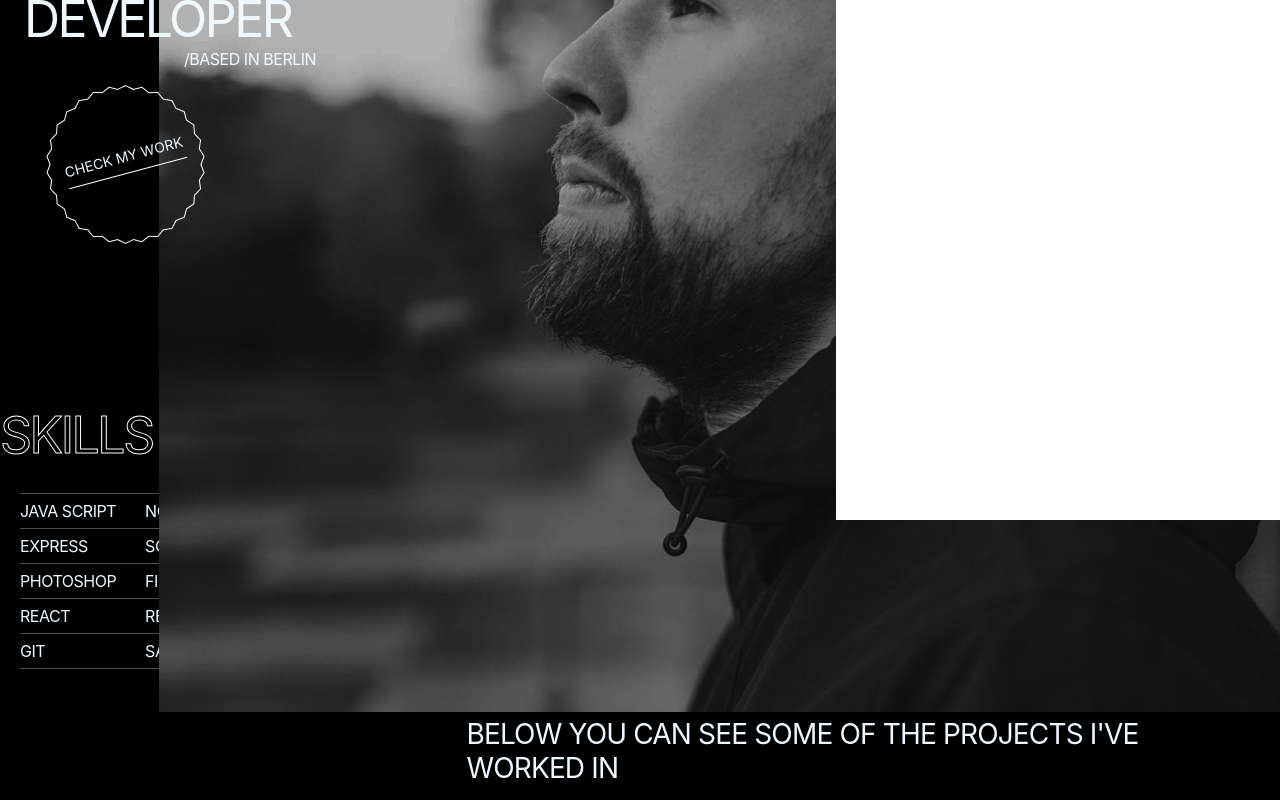
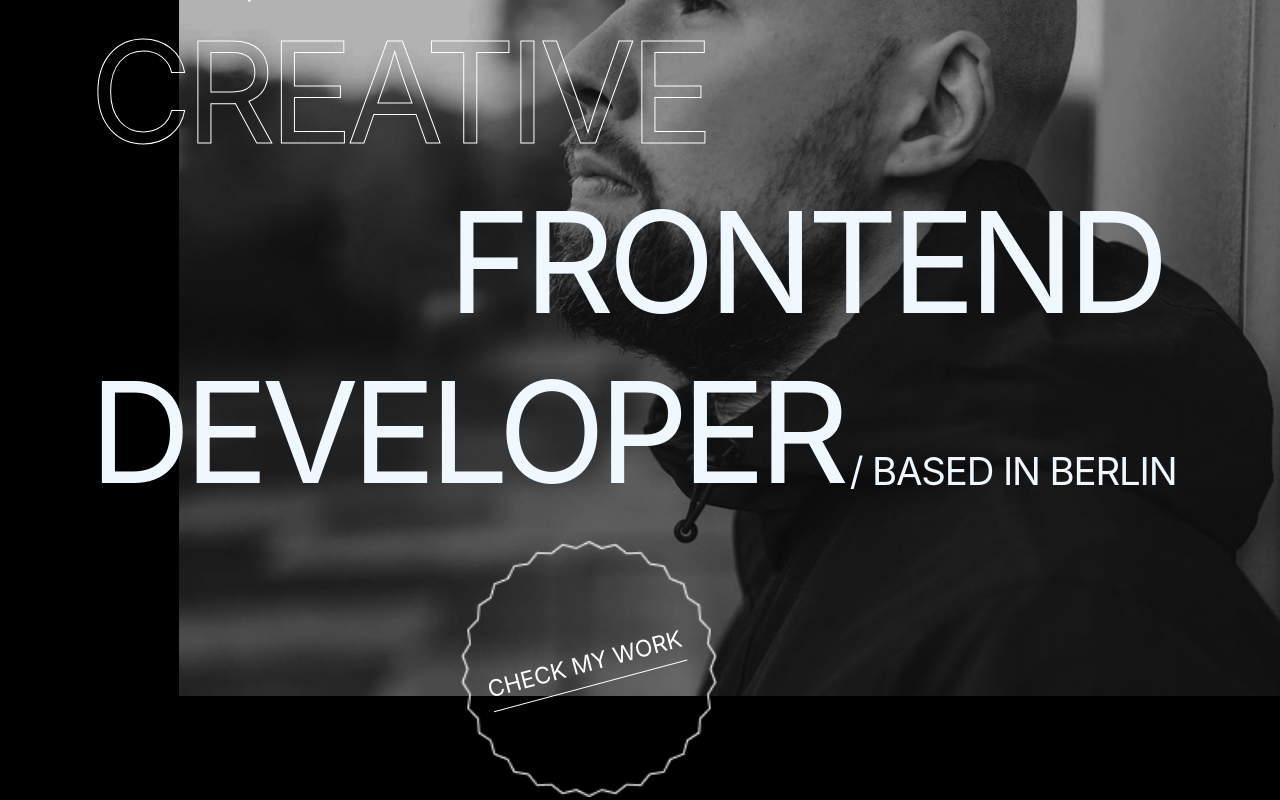
Before and after one commit to jokk3r/Portfolio_AL, a React (Create React App) app: page / in a window 1280 px wide. Shown: the part 280-1080 px from the top of the page. Built offline with nearby package versions, Linux system fonts and the light colour scheme; the HTML template or start-up script is replaced by a standard one.

Commit message:
add desktop version main, about, skills

```diff
--- a/src/components/About/About.module.scss
+++ b/src/components/About/About.module.scss
@@ -8,4 +8,15 @@
   width: 62%;
   text-indent: 50px;
   margin-right: 20px;
+  font-size: 16px;
 }
+@media only screen and (min-width: 1024px) {
+  .about__block {
+    margin-bottom: 150px;
+  }
+  .about__text {
+    font-size: 2vw;
+    width: 50%;
+    margin-right: 14vw;
+  }
+}
--- a/src/components/Main/Main.js
+++ b/src/components/Main/Main.js
@@ -31,14 +31,23 @@ class Main extends React.Component {
           <p className={style.main__hello}>hello, i am</p>
           <p className={style.main__creative}>creative</p>
           <p className={style.main__front}>frontend</p>
-          <p className={style.main__develop}>developer</p>
-          <p className={style.main__berlin}>/based in berlin</p>
+          {this.state.mainImg === MainMobile ? (
+            <>
+              <p className={style.main__develop}>developer</p>
+              <p className={style.main__berlin}>/ based in berlin</p>
+            </>
+          ) : (
+            <div className={style.main__developerIn}>
+              <p className={style.main__develop}>developer</p>
+              <p className={style.main__berlin}>/ based in berlin</p>
+            </div>
+          )}
         </div>
         <img className={style.main__img} src={this.state.mainImg} alt="" />
-        <div>
-          <img className={style.main__star} src={Star} alt="" />
+        <a className={style.main__star} href={"#portfolio"}>
+          <img className={style.main__starImg} src={Star} alt="" />
           <p className={style.main__check}>check my work</p>
-        </div>
+        </a>
       </div>
     );
   }
--- a/src/components/Main/Main.module.scss
+++ b/src/components/Main/Main.module.scss
@@ -46,6 +46,10 @@
   margin-left: 184px;
   margin-top: 0;
 }
+.main__developerIn {
+  display: flex;
+  align-items: flex-end;
+}
 .main__img {
   position: absolute;
   right: 0;
@@ -53,18 +57,94 @@
   z-index: 0;
 }
 .main__star {
-  position: absolute;
+  position: relative;
   z-index: 100;
   left: 46px;
-  top: 365px;
+  top: 305px;
+  width: 100%;
+  cursor: pointer;
 }
 .main__check {
   position: absolute;
   font-size: 14px;
-  left: 64px;
-  top: 414px;
+  left: 18px;
+  top: -92px;
+  color: #ffffff;
   padding-bottom: 8px;
   border-bottom: 1px solid #ffffff;
   transform: rotate(-15deg);
   text-transform: uppercase;
 }
+
+@media only screen and (min-width: 768px) and (max-width: 1024px) {
+  /* стили */
+}
+
+@media only screen and (min-width: 1024px) {
+  .main__block {
+    margin-top: 53px;
+
+    width: 100%;
+    height: 160vh;
+  }
+  .main__intro {
+    z-index: 100;
+    position: absolute;
+    top: 200px;
+    left: 7vw;
+  }
+  .main__hello {
+    margin-bottom: 3px;
+    letter-spacing: -0.03em;
+    font-size: 3vw;
+    margin-left: 40px;
+  }
+  .main__creative {
+    font-size: 11vw;
+    margin-left: 0;
+  }
+  .main__front {
+    font-size: 11vw;
+    letter-spacing: -0.05em;
+    margin-left: 28vw;
+    margin-bottom: 0;
+    margin-top: 0;
+  }
+  .main__develop {
+    font-size: 11vw;
+    letter-spacing: -0.05em;
+    margin-left: 0;
+    margin-bottom: 0;
+    margin-top: 0;
+  }
+  .main__berlin {
+    font-size: 3vw;
+    letter-spacing: -0.03em;
+    margin-left: 7px;
+    margin-bottom: 1.8vw;
+  }
+  .main__img {
+    position: absolute;
+    right: 0;
+    top: 82px;
+    z-index: 0;
+    width: 86%;
+  }
+  .main__star {
+    left: 36vw;
+    top: 60vw;
+  }
+  .main__starImg {
+    width: 20vw;
+    height: 20vw;
+  }
+  .main__check {
+    font-size: 1.8vw;
+    left: 2vw;
+    top: -12vw;
+    padding-bottom: 8px;
+    border-bottom: 1px solid #ffffff;
+    transform: rotate(-15deg);
+    text-transform: uppercase;
+  }
+}
--- a/src/components/Projects/Projects.js
+++ b/src/components/Projects/Projects.js
@@ -1,37 +1,39 @@
 import React from "react";
-import style from "./Projects.module.scss";
+import "./Projects.scss";
 import checkWhite from "./../assets/img/projects/checkWhite.png";
 import checkDark from "./../assets/img/projects/checkDark.png";
 import link from "./../assets/img/projects/link.png";
+import { ProjectsData } from "./ProjectsData";
 function Projects() {
   return (
-    <div className={style.projects__block} id={"portfolio"}>
-      <div className={style.projects__intro}>
-        <p className={style.projects__text}>
+    <div className="projects__block" id={"portfolio"}>
+      <div className="projects__intro">
+        <p className="projects__text">
           BELOW YOU CAN SEE SOME OF THE PROJECTS I'VE WORKED IN
         </p>
       </div>
-      <div className={style.projects__list}>
-        <div className={style.projects__item}>
-          <div className={style.projects__imgBlock}>
-            <img className={style.projects__img} src={checkWhite} alt="" />
-            <img className={style.projects__img2} src={checkDark} alt="" />
-            <p className={style.projects__name}>Checklist</p>
+      <div className="projects__list">
+        {ProjectsData.map((item) => {})}
+        <div className="projects__item">
+          <div className="projects__imgBlock">
+            <img className="projects__img" src={checkWhite} alt="" />
+            <img className="projects__img2" src={checkDark} alt="" />
+            <p className="projects__name">Checklist</p>
           </div>
-          <div className={style.projects__info}>
-            <div className={style.projects__skills}>
-              <div className={style.projects__technologies}>
-                <p className={style.projects__techName}>React</p>
-                <p className={style.projects__techName}>React</p>
-                <p className={style.projects__techName}>React</p>
-                <p className={style.projects__techName}>React</p>
+          <div className="projects__info">
+            <div className="projects__skills">
+              <div className="projects__technologies">
+                <p className="projects__techName">React</p>
+                <p className="projects__techName">React</p>
+                <p className="projects__techName">React</p>
+                <p className="projects__techName">React</p>
               </div>
-              <div className={style.projects__link}>
-                <img className={style.projects__linkImg} src={link} alt="" />
+              <div className="projects__link">
+                <img className="projects__linkImg" src={link} alt="" />
               </div>
             </div>
-            <div className={style.projects__describe}>
-              <p className={style.projects__describeText}>
+            <div className="projects__describe">
+              <p className="projects__describeText">
                 ToDo App is simple and awesome app to organize your tasks with
                 very easy to use interface. ToDo can help you to make list of
                 your tasks and also you can set Reminder with specific tasks.
--- a/src/components/Projects/Projects.module.scss
+++ b/src/components/Projects/Projects.scss
@@ -87,3 +87,10 @@
   margin-top: 6px;
   margin-bottom: 23px;
 }
+@media only screen and (min-width: 1024px) {
+  .projects__text {
+    font-size: 4.6vw;
+    width: 42%;
+    margin-right: 14vw;
+  }
+}
--- /dev/null
+++ b/src/components/Projects/ProjectsData.js
@@ -0,0 +1,59 @@
+import React from "react";
+import checkWhite from "./../assets/img/projects/checkWhite.png";
+import checkDark from "./../assets/img/projects/checkDark.png";
+export const ProjectsData = [
+  {
+    cName: ["projects__imgBlock", "projects__img", "projects__img2"],
+    title: "checklist",
+    skills: ["react", "nodejs", "mongoDB"],
+    img: [checkWhite, checkDark],
+    description:
+      " ToDo App is simple and awesome app to organize your tasks with very easy to use interface. ToDo can help you to make list of your tasks and also you can set Reminder with specific tasks.",
+  },
+  //   {
+  //     cName: ["projects__imgBlock", "projects__img", "projects__img2"],
+  //     title: "MyFinance",
+  //     skills: ["react"],
+  //     img: [checkWhite, checkDark],
+  //     description:
+  //       " ToDo App is simple and awesome app to organize your tasks with very easy to use interface. ToDo can help you to make list of your tasks and also you can set Reminder with specific tasks.",
+  //   },
+];
+// function Projects() {
+//     return (
+//       <div className="projects__block" id={"portfolio"}>
+//         <div className="projects__intro">
+//           <p className="projects__text">
+//             BELOW YOU CAN SEE SOME OF THE PROJECTS I'VE WORKED IN
+//           </p>
+//         </div>
+//         <div className="projects__list">
+//           {ProjectsData.map((item, index) => {
+//             <div className="projects__item" key={index}>
+//               {/* <div className={item.cName[0]}>
+//                 <img className={item.cName[1]} src={item.img[1]} alt="" />
+//                 <img className={item.cName[2]} src={item.img[2]} alt="" />
+//                 <p className="projects__name">Checklist</p>
+//               </div> */}
+//               <div className="projects__info">
+//                 <div className="projects__skills">
+//                   {/* <div className="projects__technologies">
+//                     {item.skills.map((skill) => (
+//                       <p className="projects__techName">{skill}</p>
+//                     ))}
+
+//                   </div> */}
+//                   <div className="projects__link">
+//                     <img className="projects__linkImg" src={link} alt="" />
+//                   </div>
+//                 </div>
+//                 <div className="projects__describe">
+//                   <p className="projects__describeText">{item.description}</p>
+//                 </div>
+//               </div>
+//             </div>;
+//           })}
+//         </div>
+//       </div>
+//     );
+//   }
--- a/src/components/Skills/Skills.js
+++ b/src/components/Skills/Skills.js
@@ -16,6 +16,7 @@ function Skills() {
           <p className={style.skills__skills}>Skills</p>
         </div>
       </div>
+      <div className={style.skills__table}>
         <table>
           <tr>
             <td>Java Script</td>
@@ -44,6 +45,7 @@ function Skills() {
           </tr>
         </table>
       </div>
+    </div>
   );
 }
 
--- a/src/components/Skills/Skills.module.scss
+++ b/src/components/Skills/Skills.module.scss
@@ -45,3 +45,31 @@ td:nth-child(3) {
 td:nth-child(2) {
   border-top: 1px solid rgba(255, 255, 255, 0.3);
 }
+
+@media only screen and (min-width: 1024px) {
+  .skills__block {
+    padding-bottom: 10vw;
+  }
+  .skills__skills {
+    font-size: 10vw;
+    margin-right: 53px;
+  }
+  .skills__slide::-webkit-scrollbar {
+    width: 0;
+  }
+  .skills__table {
+    margin: 0 100px;
+  }
+  table {
+    margin-left: 20px;
+    margin-right: 20px;
+    border-collapse: collapse;
+    width: 100%;
+    text-transform: uppercase;
+    font-size: 40px;
+    letter-spacing: -0.03em;
+  }
+  td {
+    padding: 20px;
+  }
+}
--- a/src/components/layout/Header/Header.js
+++ b/src/components/layout/Header/Header.js
@@ -6,7 +6,7 @@ import Burger from "./../../assets/logos/-.png";
 
 function Header() {
   const [sidebar, setSidebar] = useState(false);
-
+  const [width, setWidth] = useState(window.innerWidth);
   const showSidebar = () => setSidebar(!sidebar);
   return (
     <header className="header__main">
@@ -17,11 +17,13 @@ function Header() {
       <div>
         <p className="header__name">ANDREAS LACKMANN</p>
       </div>
+
       <div className="header__nav" onClick={showSidebar}>
         <img src={Burger} className="header__logoB" alt="" />
         <img src={Burger} className="header__logoB" alt="" />
       </div>
-      <nav className={sidebar ? "header__navMenu active" : "header__navMenu"}>
+
+      {/* <nav className={sidebar ? "header__navMenu active" : "header__navMenu"}>
         <ul className="menu__items">
           <li className="menu__toggle">
             <a className="menu__item " onClick={showSidebar}>
@@ -44,7 +46,7 @@ function Header() {
             </a>
           </li>
         </ul>
-      </nav>
+      </nav> */}
     </header>
   );
 }
```
Lines whose indentation alone changed are shown as unchanged.
